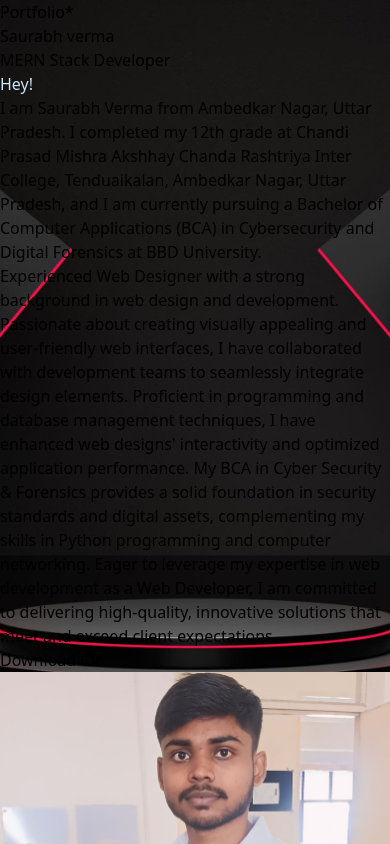
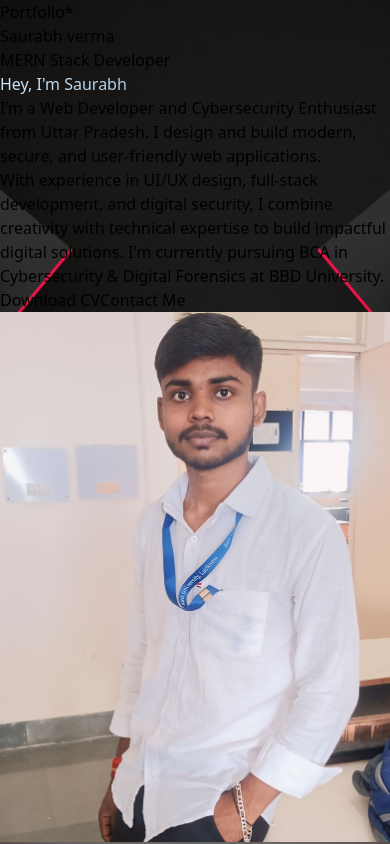
Before and after one commit to SaurabhPatelProgrammer/MyPortfolio, a React (Vite) app: page / in a window 390 px wide. Shown: the top 844 px of the page. Built offline with nearby package versions, Linux system fonts and the light colour scheme.

Commit message:
improve home section

```diff
--- a/src/Components/HomeCard.jsx
+++ b/src/Components/HomeCard.jsx
@@ -1,49 +1,79 @@
 import React from "react";
-// import saurabverma from "../assets/saurabverma.jpg";
 import patel from "../assets/patel.jpg";
 import resume from "../assets/resume.pdf";
-// import saurabhverma from "../assets/saurabhverma.jpg";
-function HomeCard() {
+
+export default function HomeCard() {
   return (
-    <div className=" flex flex-col lg:flex-row gap-5 lg:gap-0 justify-between items-center mb-20 lg:mb-36">
-      <div data-aos="fade-up-right" className="flex flex-col gap-5 lg:w-[50%]">
-        <h1 className="text-5xl lg:text-7xl mb-10 gradient-text">Hey!</h1>
-        <p className=" text-gray-300 text-lg lg:2xl font-serif  ">
-          I am Saurabh Verma from Ambedkar Nagar, Uttar Pradesh. I completed my
-          12th grade at Chandi Prasad Mishra Akshhay Chanda Rashtriya Inter
-          College, Tenduaikalan, Ambedkar Nagar, Uttar Pradesh, and I am
-          currently pursuing a Bachelor of Computer Applications (BCA) in
-          Cybersecurity and Digital Forensics at BBD University.
+    <section className="flex flex-col lg:flex-row gap-10 justify-between items-center mb-20 lg:mb-36">
+
+      {/* LEFT SIDE CONTENT */}
+      <div data-aos="fade-up-right" className="flex flex-col gap-6 lg:w-[50%]">
+
+        {/* Greeting */}
+        <h1 className="text-5xl lg:text-7xl gradient-text font-extrabold tracking-wide">
+          Hey, I'm Saurabh
+        </h1>
+
+        {/* Short Intro */}
+        <p className="text-gray-300 text-lg font-light leading-relaxed">
+          I’m a <span className="text-purple-400 font-semibold">Web Developer </span>
+          and <span className="text-purple-400 font-semibold"> Cybersecurity Enthusiast </span>
+          from Uttar Pradesh. I design and build modern, secure, and user-friendly web applications.
         </p>
-        <p className=" text-gray-300 text-lg lg:2xl font-serif ">
-          Experienced Web Designer with a strong background in web design and
-          development. Passionate about creating visually appealing and
-          user-friendly web interfaces, I have collaborated with development
-          teams to seamlessly integrate design elements. Proficient in
-          programming and database management techniques, I have enhanced web
-          designs' interactivity and optimized application performance. My BCA
-          in Cyber Security & Forensics provides a solid foundation in security
-          standards and digital assets, complementing my skills in Python
-          programming and computer networking. Eager to leverage my expertise in
-          web development as a Web Developer, I am committed to delivering
-          high-quality, innovative solutions that meet and exceed client
-          expectations.{" "}
-        </p>
-        <a href={resume} download={true}>
-          <button className="bg-blue-500 hover:bg-blue-700 text-white font-bold py-2 px-4 rounded focus:outline-none focus:shadow-outline transition duration-300 ease-in-out">
-            Download CV
-          </button>
-        </a>
+
+        {/* Professional Highlight Card */}
+        <div className="bg-white/5 border border-white/10 backdrop-blur-xl p-4 rounded-xl shadow-lg">
+          <p className="text-gray-300 text-base leading-relaxed">
+            With experience in <span className="text-pink-400">UI/UX design</span>,
+            <span className="text-pink-400"> full-stack development</span>,
+            and <span className="text-pink-400">digital security</span>,
+            I combine creativity with technical expertise to build
+            impactful digital solutions. I'm currently pursuing BCA in
+            Cybersecurity & Digital Forensics at BBD University.
+          </p>
+        </div>
+
+        {/* Buttons */}
+        <div className="flex flex-row gap-4 mt-3">
+          <a href={resume} download>
+            <button className="
+              px-5 py-3 bg-gradient-to-r from-blue-600 to-purple-600
+              rounded-lg text-white font-semibold shadow-lg
+              hover:scale-105 hover:shadow-purple-500/30 transition-all
+            ">
+              Download CV
+            </button>
+          </a>
+
+          <a href="#contact">
+            <button className="
+              px-5 py-3 border border-purple-400 text-purple-300
+              font-semibold rounded-lg hover:bg-purple-500/20
+              hover:scale-105 transition-all backdrop-blur-md
+            ">
+              Contact Me
+            </button>
+          </a>
+        </div>
       </div>
-      <div data-aos="fade-up-left" className=" mt-24">
+
+      {/* RIGHT SIDE IMAGE */}
+      <div data-aos="fade-up-left" className="relative group">
+        <div className="
+          absolute inset-0 bg-gradient-to-br from-purple-600/30 to-pink-400/30
+          rounded-full blur-2xl opacity-70 group-hover:opacity-100 transition-all
+        "></div>
+
         <img
           src={patel}
-          alt="Saurabh verma"
-          className=" rounded-lg w-[250px] h-[250px] lg:w-[450px] lg:h-[450px] mx-auto"
+          alt="Saurabh Verma"
+          className="
+            relative w-[260px] h-[260px] lg:w-[420px] lg:h-[420px]
+            rounded-3xl  shadow-2xl border border-white/20
+          "
         />
       </div>
-    </div>
+
+    </section>
   );
 }
-
-export default HomeCard;
```
